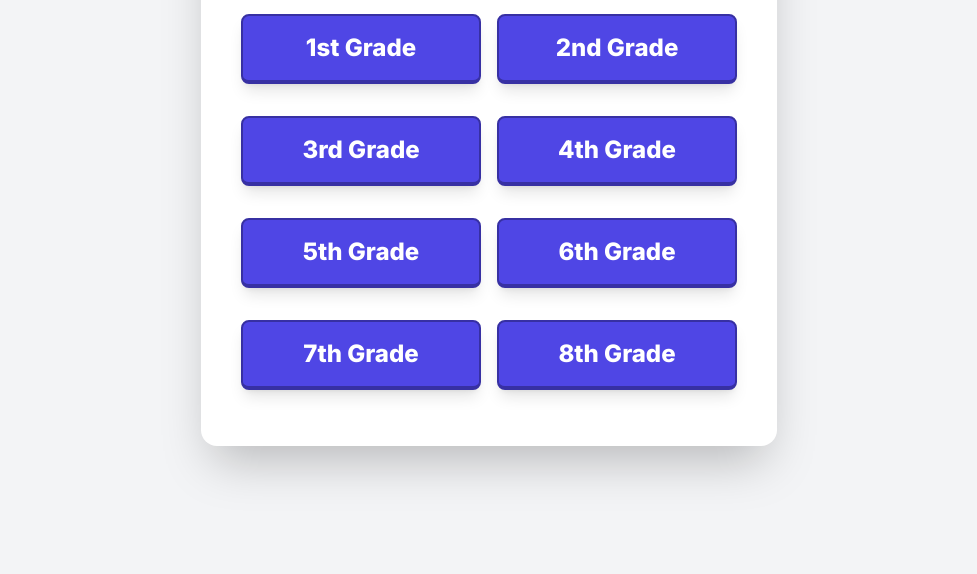
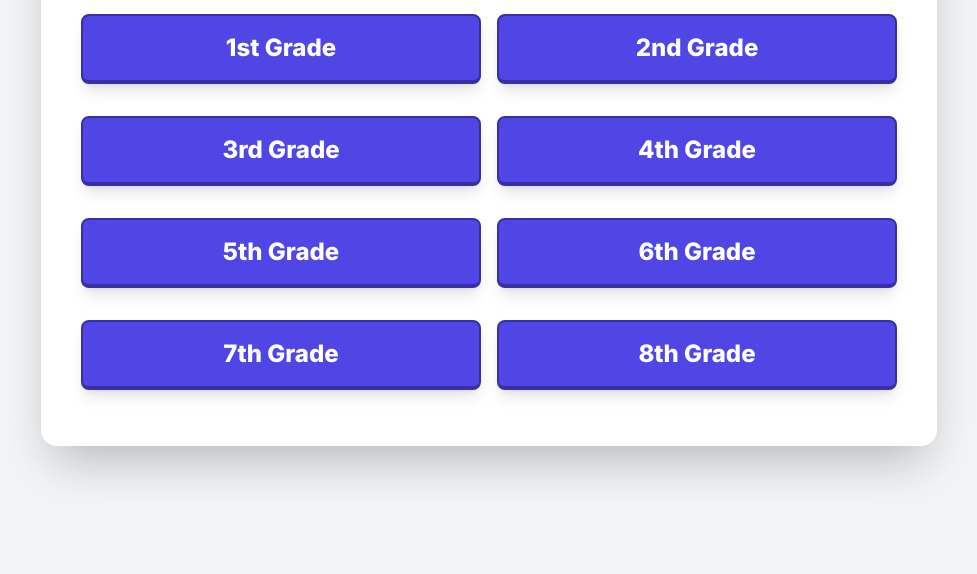
Before and after one commit to bfugitt/mathfacts, a plain HTML site: page index.html in a window 1280 px wide. Shown: the part 226-800 px from the top of the page, without its empty margins (151-1128 px from the left). Drawn offline with nearby package versions, Linux system fonts and the light colour scheme.

Commit message:
Update index.html

```diff
--- a/index.html
+++ b/index.html
@@ -22,8 +22,11 @@
 </head>
 <body class="bg-gray-100 min-h-screen flex items-center justify-center p-4">
 
-    <!-- This is the main container for the entire application -->
-    <div id="appContainer" class="bg-white p-6 md:p-10 rounded-2xl shadow-2xl w-full max-w-lg md:max-w-xl transition-all duration-300">
+    <!--
+      This is the main container for the entire application
+      FIX: Changed max-w-xl to be responsive. It will now grow larger on desktop/Chromebook screens.
+    -->
+    <div id="appContainer" class="bg-white p-6 md:p-10 rounded-2xl shadow-2xl w-full max-w-lg md:max-w-xl lg:max-w-4xl transition-all duration-300">
 
         <!-- The title will be updated by app.js -->
         <h1 id="appTitle" class="text-3xl md:text-4xl font-extrabold text-indigo-700 text-center mb-6 md:mb-8">
```
